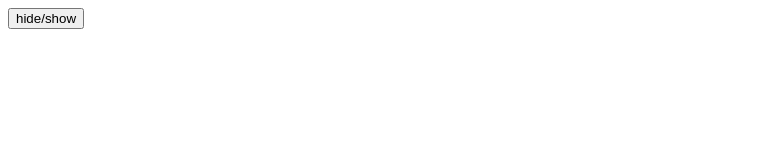
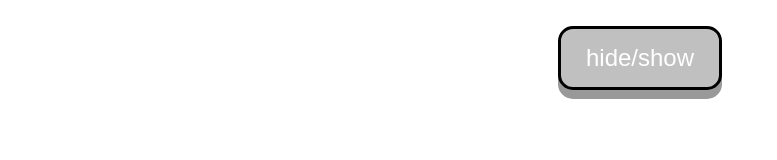
Before and after one commit to Jayson-Manas/hyperionDev_challenges, a plain HTML site: page javascript/index.html in a window 1280 px wide. Shown: the whole page, without its empty margins (0-777 px from the left). Drawn offline with Linux system fonts and the light colour scheme.

Commit message:
added styling

```diff
--- a/javascript/index.css
+++ b/javascript/index.css
@@ -1,9 +1,41 @@
+body{
+    text-align: -webkit-center;
+    padding-left: 1em;
+    padding-right: 1em;
+    overflow-wrap: break-word;
+}
+
 .calButtons{
     display: grid;
     grid-template-columns: 1fr 1fr 1fr 1fr;
+    width: 10em;
+    margin-top: 1em;
 
 }
 
 .calButtons .twoCols{
     grid-column: 1/3;
 }
+
+button {
+    display: inline-block;
+    padding: 15px 25px;
+    font-size: 24px;
+    cursor: pointer;
+    text-align: center;
+    text-decoration: none;
+    outline: none;
+    color: #fff;
+    background-color: silver;
+    border: 1mm solid black;
+    border-radius: 15px;
+    box-shadow: 0 9px #999;
+  }
+
+  button:hover {background-color: #3e8e41}
+
+  button:active {
+    background-color: #3e8e41;
+    box-shadow: 0 5px #666;
+    transform: translateY(4px);
+  }
--- a/javascript/index.html
+++ b/javascript/index.html
@@ -10,7 +10,12 @@
 <body>
 
     <div style="display:none" id="calculator">
-        <div style="height:50px; width:100%" id="display"></div>
+        <div style="height: 50px;
+        width: 7em;
+        font-size: -webkit-xxx-large;
+        background-color: black;
+        color: aliceblue;
+        margin-left: 3.5em;" id="display"></div>
         <div class="calButtons">
             <button onclick="clearAll()">AC</button>
             <button>+/-</button>
@@ -34,6 +39,9 @@
 
         </div>
     </div>
+
+    <br>
+
     <button  onclick="openClose()" id="hide">hide/show</button>
     <script src="index.js"></script>
 </body>
--- a/javascript/index.js
+++ b/javascript/index.js
@@ -37,7 +37,7 @@ function openClose(){
         counter++;
     }
 
-    console.log(counter);
+    console.log("counter ="+counter);
 }
 
 // clear screen
```
